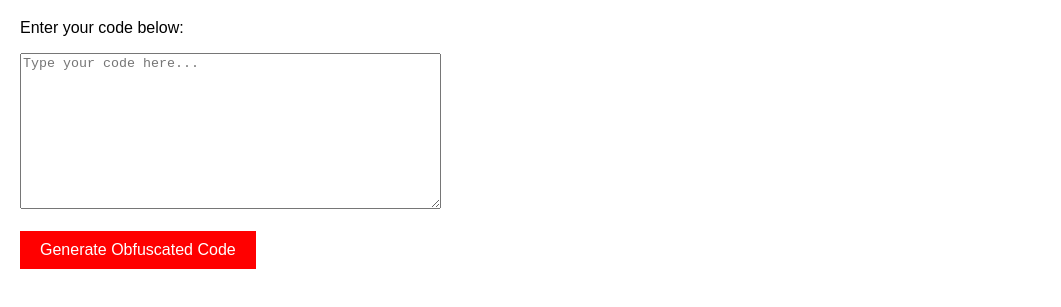
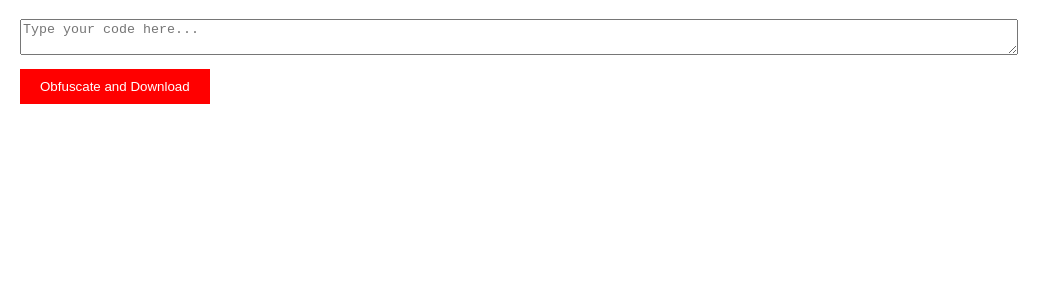
Before and after one commit to skq3453/hawk.tawh.github.io, a plain HTML site: page index.html in a window 1280 px wide. Shown: the part 61-368 px from the top of the page, without its empty margins (0-1061 px from the left). Drawn offline with Linux system fonts and the light colour scheme.

Commit message:
Update index.html

```diff
--- a/index.html
+++ b/index.html
@@ -9,71 +9,63 @@
             font-family: Arial, sans-serif;
             margin: 20px;
         }
-        #generateBtn {
+        .textbox {
+            width: 80%;
+            height: 30px;
+            margin-bottom: 10px;
+        }
+        .red-button {
             background-color: red;
             color: white;
             border: none;
             padding: 10px 20px;
-            font-size: 16px;
             cursor: pointer;
-        }
-        #generateBtn:hover {
-            background-color: darkred;
         }
     </style>
 </head>
 <body>
     <h1>Code Obfuscator</h1>
-    <p>Enter your code below:</p>
-    <textarea id="codeInput" rows="10" cols="50" placeholder="Type your code here..."></textarea>
-    <br><br>
-    <button id="generateBtn">Generate Obfuscated Code</button>
+    <textarea id="codeInput" class="textbox" placeholder="Type your code here..."></textarea><br>
+    <button class="red-button" onclick="obfuscateCode()">Obfuscate and Download</button>
 
     <script>
-        document.getElementById("generateBtn").addEventListener("click", function () {
-            const inputCode = document.getElementById("codeInput").value;
-
-            if (!inputCode) {
+        function obfuscateCode() {
+            let code = document.getElementById("codeInput").value;
+            if (!code.trim()) {
                 alert("Please enter some code to obfuscate.");
                 return;
             }
 
-            let variables = [];
-            let variableCounter = 0;
-            let obfuscatedCode = "";
+            let keywords = ["return", "end", "break", "then", "if", "not"];
+            let variables = {};
+            let varCounter = 0;
 
-            const keywords = ["return", "end", "break", "then", "if", "not"];
-
-            // Generate variables
-            inputCode.split(/\s+/).forEach(word => {
-                if (!variables.includes(word)) {
-                    let newVar = "v" + variableCounter++;
-                    variables.push({ original: word, obfuscated: newVar });
+            // Replace variables with obfuscated names (v0, v1, ...)
+            code = code.replace(/\b[a-zA-Z_]\w*\b/g, function(match) {
+                if (keywords.includes(match)) return match;
+                if (!variables[match]) {
+                    variables[match] = `v${varCounter++}`;
                 }
+                return variables[match];
             });
 
-            // Replace keywords with ASCII or obfuscated text
-            inputCode.split(/\s+/).forEach(word => {
-                let replacement = word;
-                if (keywords.includes(word)) {
-                    replacement = word.split("").map(char => char.charCodeAt(0)).join("_");
-                } else {
-                    const varMapping = variables.find(v => v.original === word);
-                    if (varMapping) replacement = varMapping.obfuscated;
-                }
-                obfuscatedCode += replacement + " ";
+            // Convert parts of the code to ASCII representations
+            let obfuscatedCode = code.replace(/./g, char => {
+                return Math.random() > 0.7
+                    ? `String.fromCharCode(${char.charCodeAt(0)})`
+                    : char;
             });
 
-            // Convert obfuscated code to a single line
-            obfuscatedCode = obfuscatedCode.trim().replace(/\s+/g, " ");
+            // Flatten to a single line
+            obfuscatedCode = obfuscatedCode.split("\n").join("");
 
-            // Create and download the file
-            const blob = new Blob([obfuscatedCode], { type: "text/plain" });
-            const a = document.createElement("a");
-            a.href = URL.createObjectURL(blob);
-            a.download = "obfuscated_code.txt";
-            a.click();
-        });
+            // Create a downloadable file
+            let blob = new Blob([obfuscatedCode], { type: "text/plain" });
+            let link = document.createElement("a");
+            link.href = URL.createObjectURL(blob);
+            link.download = "obfuscated_code.txt";
+            link.click();
+        }
     </script>
 </body>
 </html>
```
